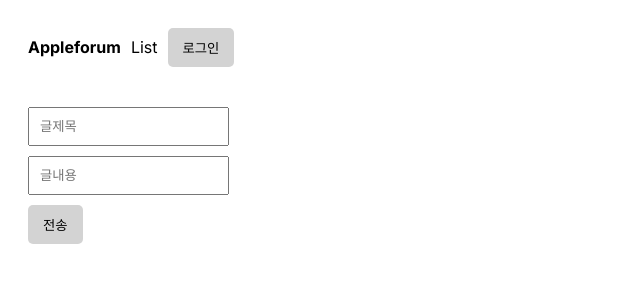
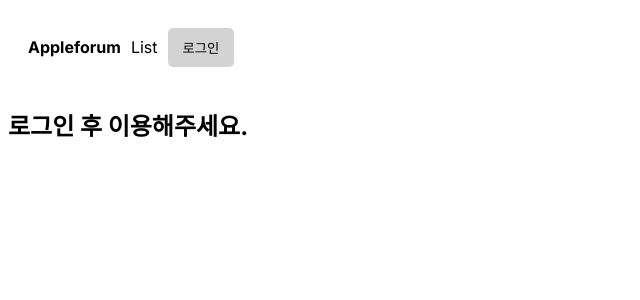
Before and after one commit to Loo-ke/learn-next.js, a Next.js app in the folder forum/: page /write in a window 1280 px wide. Shown: the top 300 px of the page, without its empty margins (0-640 px from the left). Built offline with nearby package versions, Linux system fonts and the light colour scheme; no server answers.

Commit message:
write 페이지 로그인 시 이용 가능하게 만듬

```diff
--- a/forum/app/write/page.js
+++ b/forum/app/write/page.js
@@ -5,8 +5,6 @@ export default async function Write() {
   let session = await getServerSession(authOptions)
 
   if(session){
-
-  }
     return (
       <div className="p-20">
         <form action="/api/post" method="POST">
@@ -16,4 +14,10 @@ export default async function Write() {
         </form>
       </div>
     )
+  }else{
+    return(
+      <h2>로그인 후 이용해주세요.</h2>
+    )
   }
+
+}
```
Lines whose indentation alone changed are shown as unchanged.
